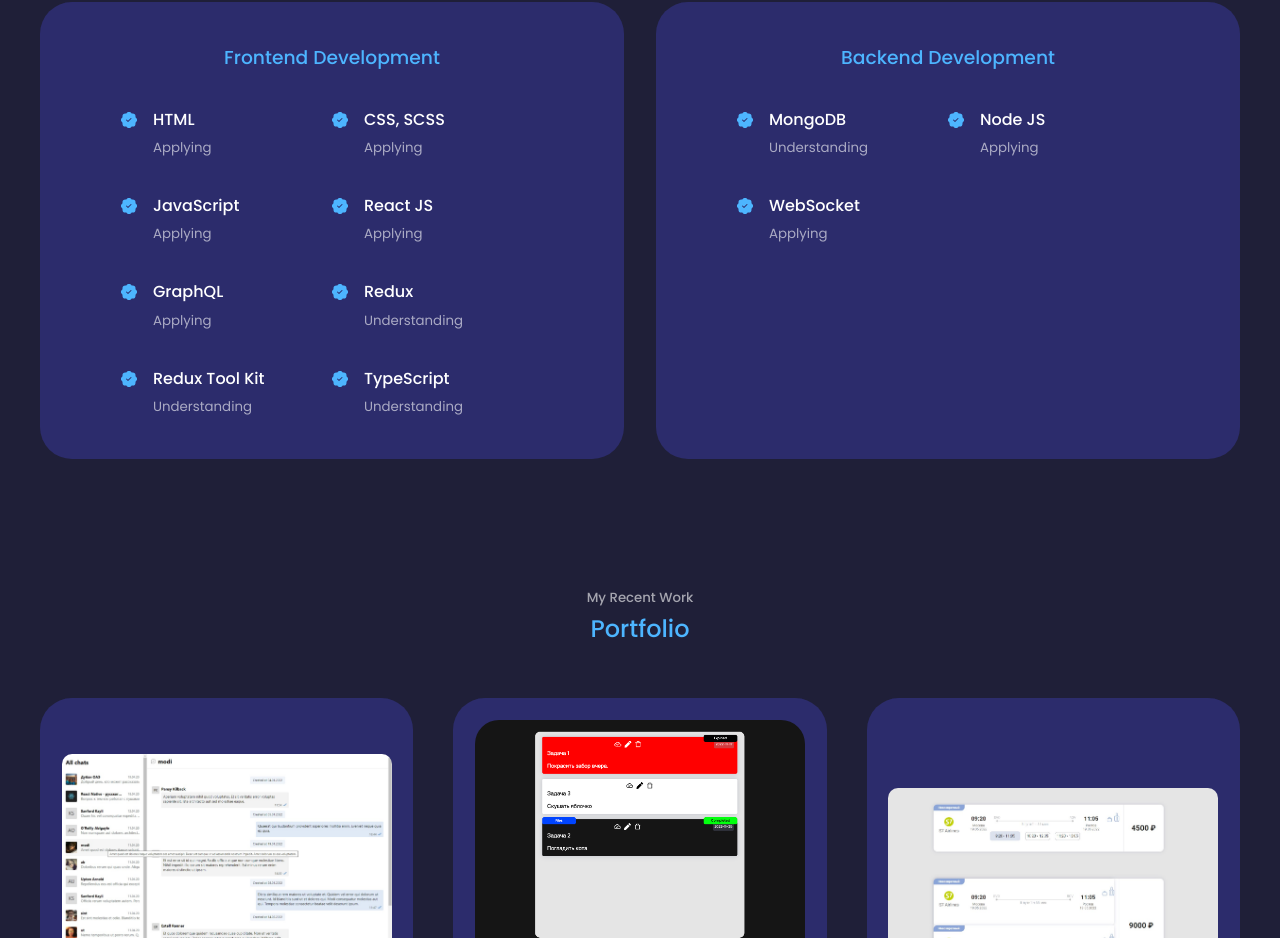
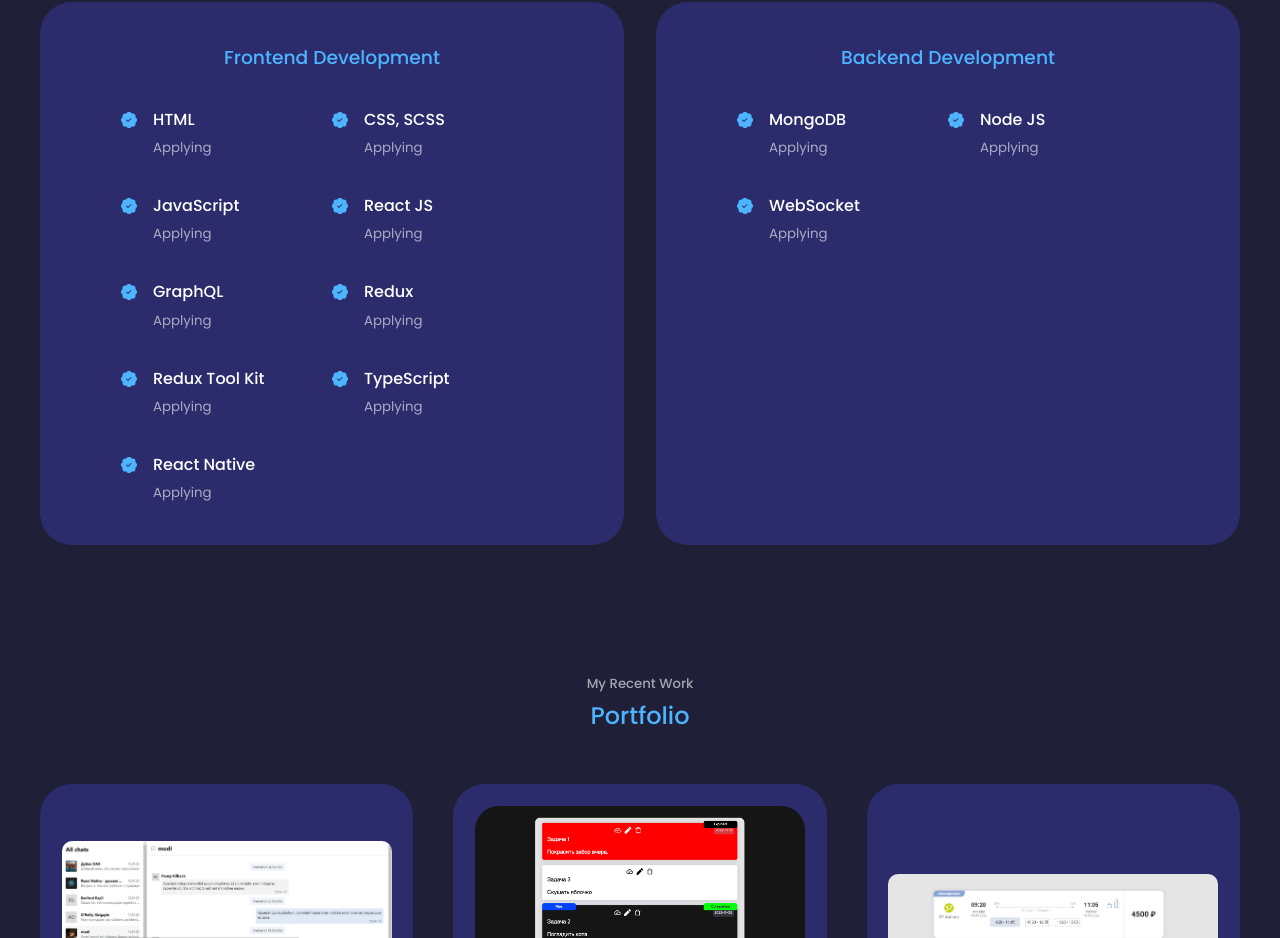
Before and after one commit to kykp/my-portfolio-web, a React (Create React App) app: page / in a window 1280 px wide. Shown: the part 1130-2068 px from the top of the page. Built offline with nearby package versions, Linux system fonts and the light colour scheme.

Commit message:
added additional info

```diff
--- a/src/components/experience/Experience.jsx
+++ b/src/components/experience/Experience.jsx
@@ -32,17 +32,22 @@ const dataFront = [
   {
     id: 6,
     name: "Redux",
-    level: "Understanding",
+    level: "Applying",
   },
   {
     id: 7,
     name: "Redux Tool Kit",
-    level: "Understanding",
+    level: "Applying",
   },
   {
     id: 8,
     name: "TypeScript",
-    level: "Understanding",
+    level: "Applying",
+  },
+  {
+    id: 9,
+    name: "React Native",
+    level: "Applying",
   },
 ];
 
@@ -50,7 +55,7 @@ const dataBack = [
   {
     id: 1,
     name: "MongoDB",
-    level: "Understanding",
+    level: "Applying",
   },
   {
     id: 2,
```
